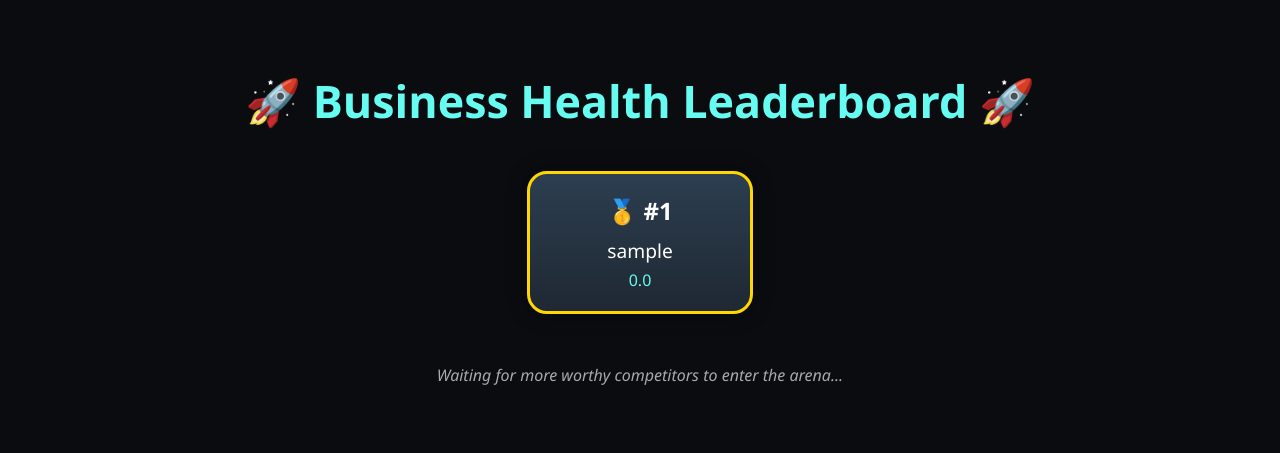
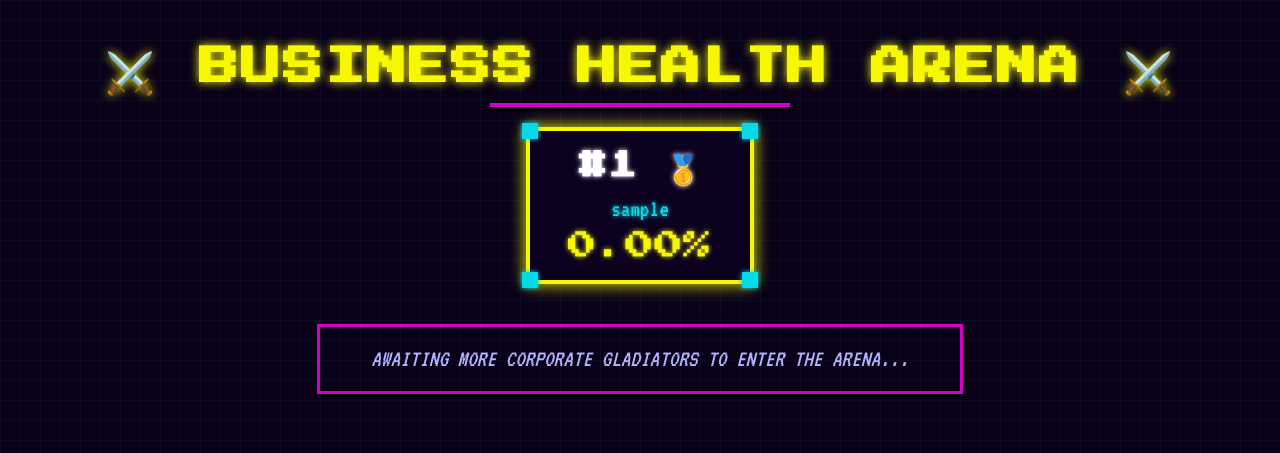
Before and after one commit to omchitlangia/locus, a Flask app: page /dashboard/leaderboard in a window 1280 px wide. Shown: the top 453 px of the page. Run offline with Flask 3, Linux system fonts and the light colour scheme; the visitor is signed in with stand-in values (Sample User, id 1); data comes from the database, SQL or seed files in the repository; parts of the project's set-up code (start-up, migrations or seed data) failed here and were passed over.

Commit message:
ADD leaderboard.html with retro changes

```diff
--- a/app/templates/business_health/leaderboard.html
+++ b/app/templates/business_health/leaderboard.html
@@ -2,114 +2,233 @@
 <html lang="en">
 <head>
     <meta charset="UTF-8">
-    <title>Business Health Leaderboard</title>
+    <title>CORPORATE RPG | BUSINESS HEALTH ARENA</title>
+    <link href="https://fonts.googleapis.com/css2?family=Press+Start+2P&display=swap" rel="stylesheet">
+    <link href="https://fonts.googleapis.com/css2?family=VT323&display=swap" rel="stylesheet">
     <style>
+        :root {
+            --neon-pink: #ff2a6d;
+            --neon-purple: #d300c5;
+            --neon-cyan: #05d9e8;
+            --neon-yellow: #f7f700;
+            --deep-blue: #0d0221;
+            --dark-bg: #0a0118;
+            --panel-bg: rgba(13, 2, 33, 0.8);
+            --text: #ffffff;
+            --text-light: #b3b3ff;
+            --pixel-shadow: 4px 4px 0px 0px rgba(0,0,0,0.75);
+        }
+
         body {
-            background-color: #0b0c10;
-            color: #ffffff;
-            font-family: 'Segoe UI', Tahoma, Geneva, Verdana, sans-serif;
+            background: var(--dark-bg);
+            color: var(--text);
+            font-family: 'VT323', monospace;
             margin: 0;
-            padding: 40px 20px;
+            padding: 20px;
+            background-image:
+                linear-gradient(rgba(5, 217, 232, 0.05) 1px, transparent 1px),
+                linear-gradient(90deg, rgba(5, 217, 232, 0.05) 1px, transparent 1px);
+            background-size: 20px 20px;
+            image-rendering: pixelated;
         }
 
         h1 {
             text-align: center;
-            margin-bottom: 40px;
-            color: #66fcf1;
-            font-size: 2.8rem;
+            margin-bottom: 30px;
+            color: var(--neon-yellow);
+            font-family: 'Press Start 2P', cursive;
+            font-size: 2.5rem;
+            text-shadow: 0 0 10px var(--neon-yellow);
+            letter-spacing: 2px;
+            position: relative;
+        }
+
+        h1::after {
+            content: '';
+            position: absolute;
+            bottom: -10px;
+            left: 50%;
+            transform: translateX(-50%);
+            width: 300px;
+            height: 4px;
+            background: var(--neon-purple);
+            box-shadow: var(--pixel-shadow);
         }
 
         .podium {
             display: flex;
             justify-content: center;
-            gap: 40px;
-            margin-bottom: 50px;
+            gap: 20px;
+            margin-bottom: 40px;
+            flex-wrap: wrap;
         }
 
         .podium-card {
-            background: linear-gradient(to top, #1f2833, #2c3e50);
+            background: var(--panel-bg);
             padding: 20px;
-            border-radius: 20px;
+            border-radius: 0;
             width: 180px;
             text-align: center;
-            box-shadow: 0 0 20px rgba(0,0,0,0.4);
+            box-shadow: var(--pixel-shadow);
             position: relative;
+            border: 4px solid;
+            transition: all 0.3s ease;
         }
 
-        .podium-card.gold { border: 3px solid gold; }
-        .podium-card.silver { border: 3px solid silver; }
-        .podium-card.bronze { border: 3px solid #cd7f32; }
+        .podium-card:hover {
+            transform: translate(-4px, -4px);
+            box-shadow: 8px 8px 0px 0px rgba(0,0,0,0.75);
+        }
+
+        .podium-card.gold {
+            border-color: var(--neon-yellow);
+            box-shadow: 0 0 15px var(--neon-yellow), var(--pixel-shadow);
+        }
+        .podium-card.silver {
+            border-color: var(--neon-cyan);
+            box-shadow: 0 0 15px var(--neon-cyan), var(--pixel-shadow);
+        }
+        .podium-card.bronze {
+            border-color: var(--neon-pink);
+            box-shadow: 0 0 15px var(--neon-pink), var(--pixel-shadow);
+        }
 
         .podium-card .rank {
-            font-size: 1.5rem;
+            font-size: 1.8rem;
             font-weight: bold;
             margin-bottom: 10px;
+            font-family: 'Press Start 2P', cursive;
+            text-shadow: 0 0 5px white;
         }
 
         .podium-card .name {
-            font-size: 1.2rem;
-            margin-bottom: 5px;
+            font-size: 1.5rem;
+            margin-bottom: 10px;
+            color: var(--neon-cyan);
+            text-shadow: 0 0 5px var(--neon-cyan);
         }
 
         .podium-card .score {
-            font-size: 1rem;
-            color: #66fcf1;
+            font-size: 1.8rem;
+            color: var(--neon-yellow);
+            text-shadow: 0 0 5px var(--neon-yellow);
+            font-family: 'Press Start 2P', cursive;
         }
 
         table {
-            width: 80%;
-            margin: auto;
+            width: 90%;
+            margin: 40px auto;
             border-collapse: collapse;
-            background-color: #1f2833;
-            box-shadow: 0 0 10px rgba(0,0,0,0.5);
+            background: var(--panel-bg);
+            box-shadow: var(--pixel-shadow);
+            border: 4px solid var(--neon-purple);
+            position: relative;
         }
 
         th, td {
             padding: 15px;
             text-align: center;
-            border-bottom: 1px solid #45a29e;
+            border-bottom: 3px solid var(--neon-pink);
+            font-size: 1.2rem;
         }
 
         th {
-            background-color: #45a29e;
-            color: #0b0c10;
+            background: var(--deep-blue);
+            color: var(--neon-cyan);
+            font-family: 'Press Start 2P', cursive;
+            text-shadow: 0 0 5px var(--neon-cyan);
+            font-size: 1rem;
+            letter-spacing: 1px;
         }
 
         tr:hover {
-            background-color: #2b303b;
+            background: rgba(255, 42, 109, 0.1);
         }
 
         .fallback {
             text-align: center;
             margin-top: 30px;
             font-style: italic;
-            color: #aaaaaa;
+            color: var(--text-light);
+            font-size: 1.5rem;
+            border: 3px solid var(--neon-purple);
+            padding: 20px;
+            max-width: 600px;
+            margin: 40px auto;
+            box-shadow: var(--pixel-shadow);
+        }
+
+        /* Pixel corners */
+        .pixel-corner {
+            position: absolute;
+            width: 16px;
+            height: 16px;
+            background-color: var(--neon-cyan);
+            box-shadow: 0 0 5px var(--neon-cyan);
+        }
+
+        .corner-tl { top: -8px; left: -8px; }
+        .corner-tr { top: -8px; right: -8px; }
+        .corner-bl { bottom: -8px; left: -8px; }
+        .corner-br { bottom: -8px; right: -8px; }
+
+        @media (max-width: 768px) {
+            h1 {
+                font-size: 1.8rem;
+            }
+
+            .podium {
+                flex-direction: column;
+                align-items: center;
+            }
+
+            .podium-card {
+                width: 80%;
+                margin-bottom: 20px;
+            }
+
+            th, td {
+                padding: 10px;
+                font-size: 1rem;
+            }
         }
     </style>
 </head>
 <body>
 
-    <h1>🚀 Business Health Leaderboard 🚀</h1>
+    <h1>⚔️ BUSINESS HEALTH ARENA ⚔️</h1>
 
     {% if top_users|length >= 1 %}
     <div class="podium">
         {% if top_users|length > 1 %}
         <div class="podium-card silver">
-            <div class="rank">🥈 #2</div>
+            <div class="pixel-corner corner-tl"></div>
+            <div class="pixel-corner corner-tr"></div>
+            <div class="pixel-corner corner-bl"></div>
+            <div class="pixel-corner corner-br"></div>
+            <div class="rank">#2 🥈</div>
             <div class="name">{{ top_users[1].user.username or top_users[1].user.name }}</div>
-            <div class="score">{{ top_users[1].score }}</div>
+            <div class="score">{{ "%.2f"|format(top_users[1].score) }}%</div>
         </div>
         {% endif %}
         <div class="podium-card gold">
-            <div class="rank">🥇 #1</div>
+            <div class="pixel-corner corner-tl"></div>
+            <div class="pixel-corner corner-tr"></div>
+            <div class="pixel-corner corner-bl"></div>
+            <div class="pixel-corner corner-br"></div>
+            <div class="rank">#1 🥇</div>
             <div class="name">{{ top_users[0].user.username or top_users[0].user.name }}</div>
-            <div class="score">{{ top_users[0].score }}</div>
+            <div class="score">{{ "%.2f"|format(top_users[0].score) }}%</div>
         </div>
         {% if top_users|length > 2 %}
         <div class="podium-card bronze">
-            <div class="rank">🥉 #3</div>
+            <div class="pixel-corner corner-tl"></div>
+            <div class="pixel-corner corner-tr"></div>
+            <div class="pixel-corner corner-bl"></div>
+            <div class="pixel-corner corner-br"></div>
+            <div class="rank">#3 🥉</div>
             <div class="name">{{ top_users[2].user.username or top_users[2].user.name }}</div>
-            <div class="score">{{ top_users[2].score }}</div>
+            <div class="score">{{ "%.2f"|format(top_users[2].score) }}%</div>
         </div>
         {% endif %}
     </div>
@@ -119,9 +238,9 @@
     <table>
         <thead>
             <tr>
-                <th>Rank</th>
-                <th>User</th>
-                <th>Score</th>
+                <th>RANK</th>
+                <th>CORPORATE GLADIATOR</th>
+                <th>POWER SCORE</th>
             </tr>
         </thead>
         <tbody>
@@ -129,13 +248,13 @@
             <tr>
                 <td>{{ entry.rank }}</td>
                 <td>{{ entry.user.username or entry.user.name }}</td>
-                <td>{{ entry.score }}</td>
+                <td>{{ "%.2f"|format(entry.score) }}%</td>
             </tr>
             {% endfor %}
         </tbody>
     </table>
     {% elif top_users|length <= 3 %}
-    <p class="fallback">Waiting for more worthy competitors to enter the arena...</p>
+    <p class="fallback">AWAITING MORE CORPORATE GLADIATORS TO ENTER THE ARENA...</p>
     {% endif %}
 
 </body>
```
